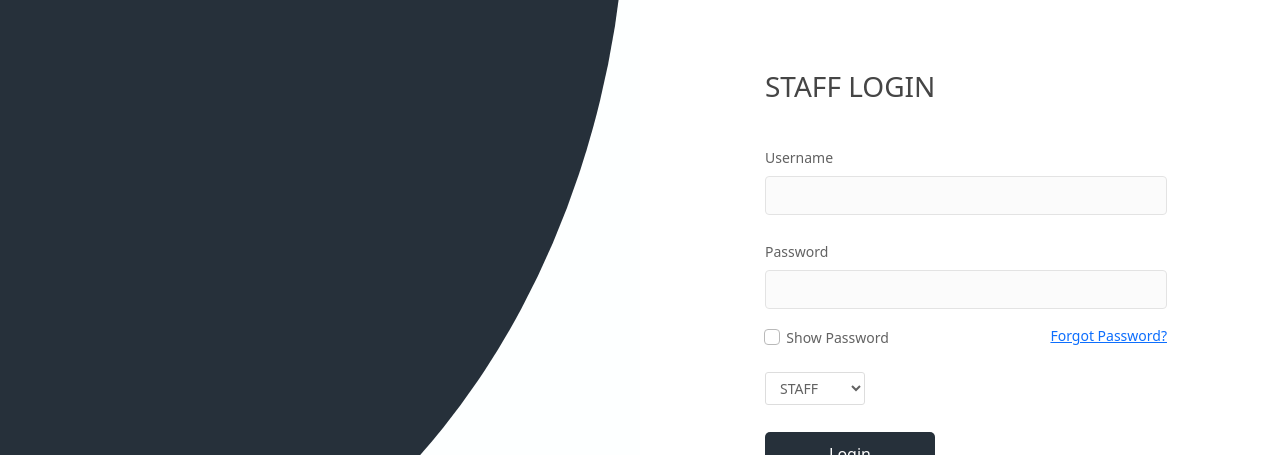
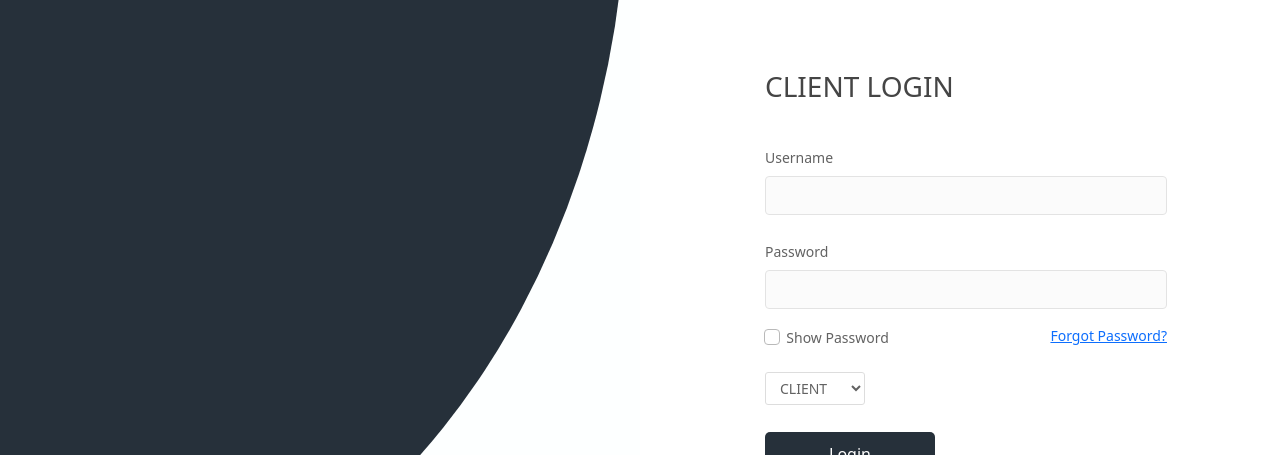
Before and after one commit to rodelmojicaednalan/EBJV-Frontend, a React (Vite) app: page / in a window 1280 px wide. Shown: the part 127-582 px from the top of the page. Built offline with nearby package versions, Linux system fonts and the light colour scheme.

Commit message:
configured role based access for all user types

```diff
--- a/src/App.jsx
+++ b/src/App.jsx
@@ -58,17 +58,17 @@ const  isSegmentCorrect = (url , pathNameURL) => {
         <Route path="/reset-password/:passwordToken" name="reset-password"  element={<ResetPassword />}/>
         <Route path="/open-email"  element={<CheckEmail />}/>
         <Route path="/user-management" element={<ProtectedRoute element={<UserRoleManagement />} allowedRoles={['Admin']} />} />
-        <Route path="/staff-logs" element={<ProtectedRoute element={<StaffLogs />} allowedRoles={['Admin', 'Staff']} />} />
+        <Route path="/staff-logs" element={<ProtectedRoute element={<StaffLogs />} allowedRoles={['Admin',]} />} />
 
-        <Route path="/projects" element={<ProtectedRoute element={<Projects />} allowedRoles={['Admin']} />} />
-        <Route path="/add-project" element={<ProtectedRoute element={<AddProject />} allowedRoles={['Admin']} />} />
-        <Route path="/edit-project/:projectId" element={<ProtectedRoute element={<EditProject />} allowedRoles={['Admin']} />} />
+        <Route path="/projects" element={<ProtectedRoute element={<Projects />} allowedRoles={['Admin', 'Client']} />} />
+        <Route path="/add-project" element={<ProtectedRoute element={<AddProject />} allowedRoles={['Admin', 'Client']} />} />
+        <Route path="/edit-project/:projectId" element={<ProtectedRoute element={<EditProject />} allowedRoles={['Admin', 'Client']} />} />
         <Route path="/add-new-user" element={<ProtectedRoute element={<AddNewUser />} allowedRoles={['Admin']} />} />
         <Route path="/edit-user/:userId" element={<ProtectedRoute element={<EditUser />} allowedRoles={['Admin']} />} />
         <Route path="/edit-user-role/:roleId" element={<ProtectedRoute element={<EditUserRole />} allowedRoles={['Admin']} />} />
         <Route path="/add-new-role" element={<ProtectedRoute element={<AddNewRole />} allowedRoles={['Admin']} />} />
 
-        <Route path="/my-profile" element={<ProtectedRoute element={<MyProfile />} allowedRoles={['Admin', 'Staff']} />} />
+        <Route path="/my-profile" element={<ProtectedRoute element={<MyProfile />} allowedRoles={['Admin', 'Client']} />} />
         <Route path="*" element={<Navigate to="/" replace />} />
       </Routes>
     </>
--- a/src/components/AdminPages/MyProfile/MyProfile.jsx
+++ b/src/components/AdminPages/MyProfile/MyProfile.jsx
@@ -17,7 +17,6 @@ function MyProfile() {
   const [first_name, setFirstName] = useState("");
   const [last_name, setLastName] = useState("");
   const [role, setRole] = useState("");
-  const [branch, setBranch] = useState("");
   const [permissions, setPermissions] = useState([]);
 
   useEffect(() => {
@@ -25,7 +24,7 @@ function MyProfile() {
     const fetchUserDetails = async () => {
       try {
         const response = await axiosInstance.get("/user");
-        const { username, email, first_name, last_name, sex, roles, branch } = response.data;
+        const { username, email, first_name, last_name, sex, roles } = response.data;
         const role = roles.length > 0 ? roles[0].role_name : 'No Role';
 
         setUsername(username);
@@ -34,7 +33,6 @@ function MyProfile() {
         setLastName(last_name);
         setSex(sex);
         setRole(role);
-        setBranch(branch.join(", "));
         console.log(response.data);
       } catch (error) {
         console.error("Error fetching user details:", error);
--- a/src/components/AdminPages/Projects/Projects.jsx
+++ b/src/components/AdminPages/Projects/Projects.jsx
@@ -29,22 +29,36 @@ function Projects() {
     const fetchProjects = async () => {
       setLoading(true);
       try {
-        const response = await axiosInstance.get("/my-projects");
+        // Check user's role
+        const userResponse = await axiosInstance.get("/user");
+        const userRole = userResponse.data?.roles?.map(role => role.role_name);// Assuming `role` is returned from the API
+        console.log(userRole)
+
+        let response;
+        if (userRole == 'Admin') {
+          // Fetch all projects for Admin
+          response = await axiosInstance.get("/projects");
+        } else {
+          // Fetch only client's projects
+          response = await axiosInstance.get("/my-projects");
+        }
+
         const formattedData = response.data.data.map((project) => {
           const parsedFiles = JSON.parse(project.project_file);
           return {
             id: project.id,
             project_name: project.project_name,
             project_address: formatAddress(project.project_address),
-            project_owner: project.user_id,
+            project_owner: `${project.user.first_name} ${project.user.last_name}`,
             project_file: parsedFiles,
-            project_status: project.project_status
+            project_status: project.project_status,
           };
         });
+
         setData(formattedData);
         setFilteredData(formattedData);
       } catch (error) {
-        console.error("Error fetching Projects:", error);
+        console.error("Error fetching projects:", error);
       } finally {
         setLoading(false);
       }
@@ -52,14 +66,14 @@ function Projects() {
 
     const formatAddress = (address) => {
       return address
-        .split(",") // Split the address into parts based on commas
-        .map((part) => part.trim()) // Remove extra spaces from each part
-        .filter((part) => part.length > 0) // Filter out empty parts
-        .join(", "); // Join the remaining parts back together with a comma
+        .split(",")
+        .map((part) => part.trim())
+        .filter((part) => part.length > 0)
+        .join(", ");
     };
 
     fetchProjects();
-  }, [navigate]);
+  }, [navigate])
 
   //filter Projects
   useEffect(() => {
@@ -169,8 +183,8 @@ function Projects() {
       sortable: false,
     },
     {
-      name: "File Name",
-      selector: (row) => row.project_file,
+      name: "Project Owner",
+      selector: (row) => row.project_owner,
       sortable: true,
     },
 
--- a/src/components/Login/Login.jsx
+++ b/src/components/Login/Login.jsx
@@ -10,10 +10,8 @@ import close from "../../assets/images/close.png";
 function Login() {
     const [username, setUsername] = useState('');
     const [password, setPassword] = useState('');
-    const [selectedRole, setSelectedRole] = useState('Staff');
+    const [selectedRole, setSelectedRole] = useState('Client');
     const [showPassword, setShowPassword] = useState(false);
-    // const [branches, setBranches] = useState([]);
-    // const [selectedBranch, setSelectedBranch] = useState('Main');
     const [error, setError] = useState({value: "" , isShow : false});
     const navigate = useNavigate();
 
@@ -26,7 +24,7 @@ function Login() {
             });
 
             const { user, accessToken, refreshToken, roleName } = response.data;
-            // console.log("User ID:", user.id);
+
             if (selectedRole !== roleName) {
                 // setError(`You cannot log in as ${selectedRole}. Your account role is ${userRole}.`);
 
@@ -49,23 +47,7 @@ function Login() {
                 // })
                 return;
             }
-            // if (selectedBranch !== branch) {
-            //     // setError(`You cannot log in as ${selectedRole}. Your account role is ${userRole}.`);
-            //     Swal.fire({
-            //         title: 'Wrong Branch',
-            //         text: 'Please select your designated branch.',
-            //         imageUrl: close,
-            //         imageWidth: 100,
-            //         imageHeight: 100,
-            //         confirmButtonText: "OK",
-            //         confirmButtonColor: "#EC221F",
-            //         customClass: {
-            //             confirmButton: "custom-error-confirm-button",
-            //             title: "custom-swal-title",
-            //         },
-            //     })
-            //     return;
-            // }
+
             document.cookie = `role_name=${roleName}; Path=/;`;
             document.cookie = `accessToken=${accessToken}; Path=/;`;
             document.cookie = `refreshToken=${refreshToken}; Path=/; `;
@@ -75,7 +57,7 @@ function Login() {
                 // console.log(user, accessToken, refreshToken, roleName);
                 navigate('/userlist');
             } else {
-                navigate('/dashboard');
+                navigate('/projects');
             }
         } catch (error) {
             console.error('Login error:', error);
@@ -133,7 +115,7 @@ function Login() {
 
                 <div className="col-md-6 d-flex align-items-center justify-content-center">
                     <div className="card p-4 login-form-wrap" style={{ width: '450px' }}>
-                        <h2 className="text-left mb-4">{selectedRole === 'Staff' ? 'Staff Login' : 'Admin Login'}</h2>
+                        <h2 className="text-left mb-4">{selectedRole === 'Client' ? 'Client Login' : 'Admin Login'}</h2>
                         {(error.value !== "" && error.isShow === true) && <div className="alert alert-danger">{error.value}<div className={"close-quick-alert"} onClick={()=>setError({...error , isShow:false})}></div></div>}
                         <form onSubmit={login}>
 
@@ -197,7 +179,7 @@ function Login() {
                                             onChange={(e) => setSelectedRole(e.target.value)}
                                         >
 
-                                            <option value="Staff">Staff</option>
+                                            <option value="Client">Client</option>
                                             <option value="Admin">Admin</option>
 
                                         </select>
--- a/src/components/SideBar/SideBarData.jsx
+++ b/src/components/SideBar/SideBarData.jsx
@@ -189,6 +189,7 @@ export const AdminSidebarData = [
 ];
 
 export const StaffSidebarData = [
+  {/*
   {
     title: "Dashboard",
     path: "/dashboard",
@@ -215,13 +216,26 @@ export const StaffSidebarData = [
       />
     ),
     cName: "nav-text",
-  },
+  }, */},
   // {
   //   title: 'Queue List',
   //   path: '/queue-list',
   //   icon: <img src={queue_list} alt="Custom Icon" style={{ width: '24px', height: '24px' }} />,
   //   cName: 'nav-text'
   // },
+  {
+    title: "Projects",
+    path: "/projects",
+    icon: (
+      <img
+        className="navIcon"
+        src={projects}
+        alt="Custom Icon"
+        style={{ width: "24px", height: "24px" }}
+      />
+    ),
+    cName: "nav-text",
+  },
   {
     title: "Logout",
     path: "/",
```
